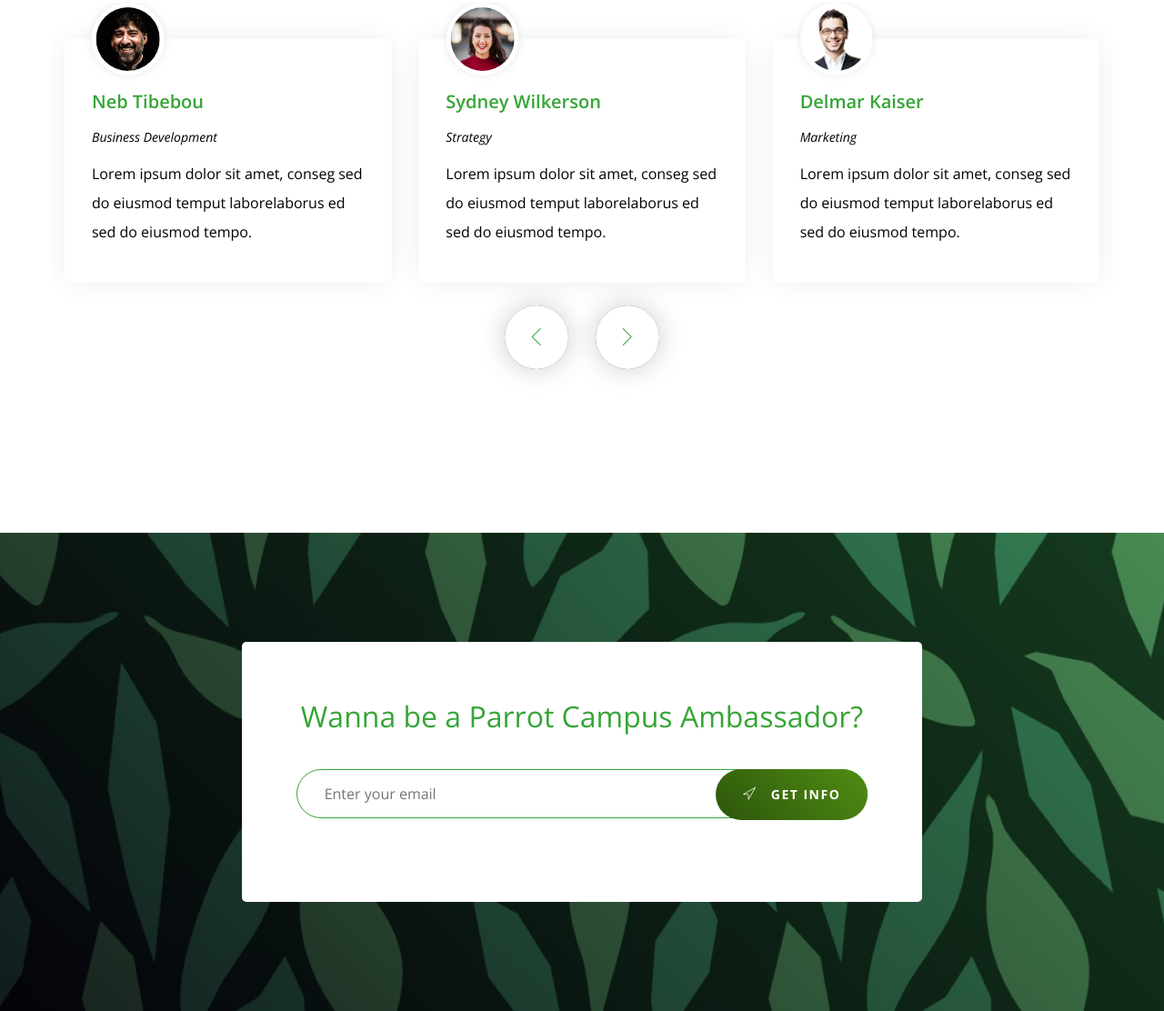
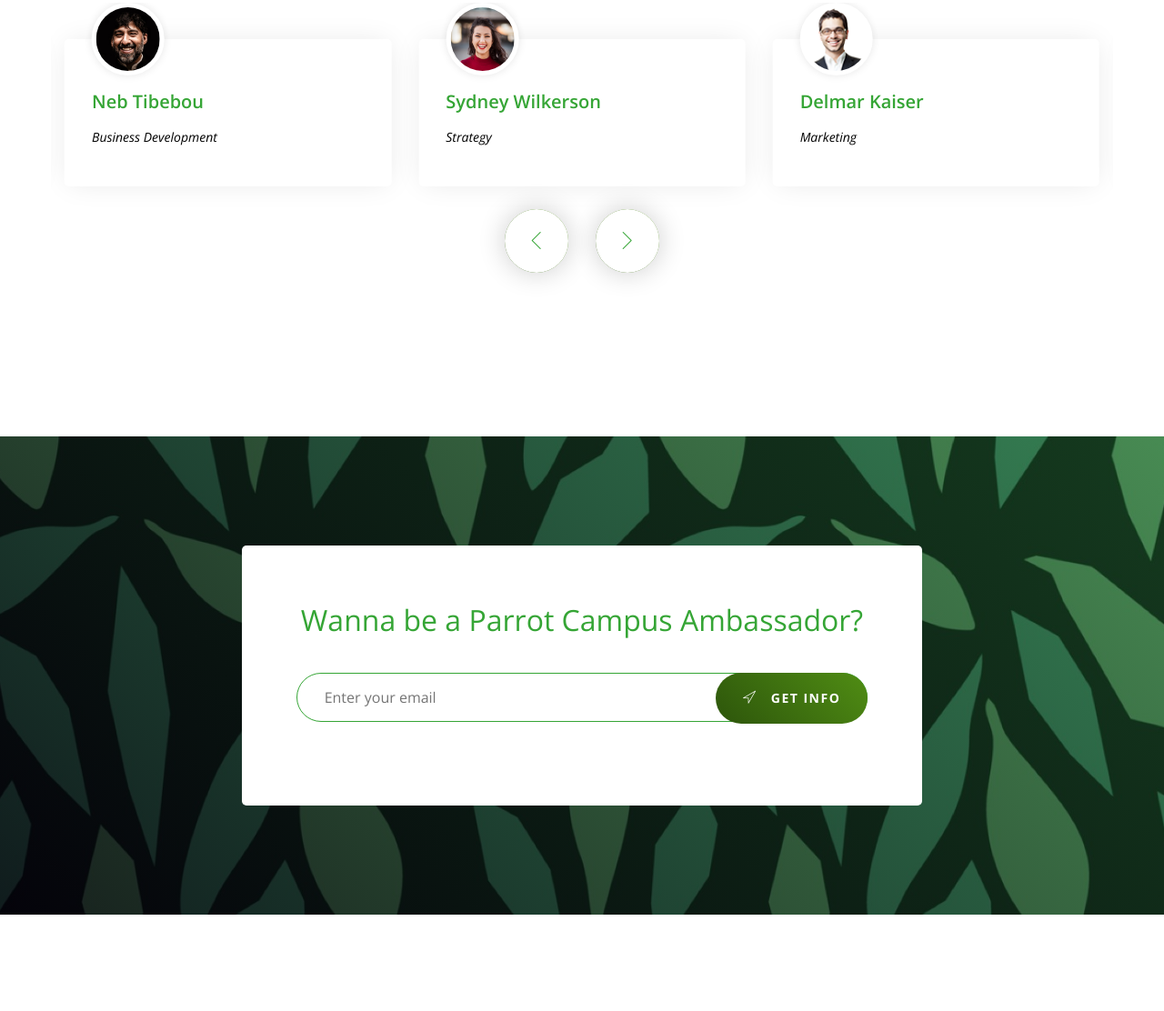
Before and after one commit to cameronking4/Parrot-HP, a plain HTML site: page team.html in a window 1280 px wide. Shown: the part 949-2061 px from the top of the page at 91% size. Drawn offline with nearby package versions, Linux system fonts and the light colour scheme.

Commit message:
instagram

```diff
--- a/team.html
+++ b/team.html
@@ -171,7 +171,7 @@
                             </div>
                             <h4>Cameron King</h4>
                             <h6 class="position">Founder</h6>
-                            <p>Lorem ipsum dolor sit amet, conseg sed do eiusmod temput laborelaborus ed sed do eiusmod tempo.</p>
+<!--                            <p>Lorem ipsum dolor sit amet, conseg sed do eiusmod temput laborelaborus ed sed do eiusmod tempo.</p>-->
                         </div>
                         <div class="team-box">
                             <div class="team-image">
@@ -179,7 +179,7 @@
                             </div>
                             <h4>Neb Tibebou</h4>
                             <h6 class="position">Business Development</h6>
-                            <p>Lorem ipsum dolor sit amet, conseg sed do eiusmod temput laborelaborus ed sed do eiusmod tempo.</p>
+<!--                            <p>Lorem ipsum dolor sit amet, conseg sed do eiusmod temput laborelaborus ed sed do eiusmod tempo.</p>-->
                         </div>
                         <div class="team-box">
                             <div class="team-image">
@@ -187,7 +187,7 @@
                             </div>
                             <h4>Sydney Wilkerson</h4>
                             <h6 class="position">Strategy</h6>
-                            <p>Lorem ipsum dolor sit amet, conseg sed do eiusmod temput laborelaborus ed sed do eiusmod tempo.</p>
+<!--                            <p>Lorem ipsum dolor sit amet, conseg sed do eiusmod temput laborelaborus ed sed do eiusmod tempo.</p>-->
                         </div>
                         <div class="team-box">
                             <div class="team-image">
@@ -195,7 +195,7 @@
                             </div>
                             <h4>Delmar Kaiser</h4>
                             <h6 class="position">Marketing</h6>
-                            <p>Lorem ipsum dolor sit amet, conseg sed do eiusmod temput laborelaborus ed sed do eiusmod tempo.</p>
+<!--                            <p>Lorem ipsum dolor sit amet, conseg sed do eiusmod temput laborelaborus ed sed do eiusmod tempo.</p>-->
                         </div>
                         <div class="team-box">
                             <div class="team-image">
@@ -203,7 +203,7 @@
                             </div>
                             <h4>Sophie Elliott</h4>
                             <h6 class="position">Strategy</h6>
-                            <p>Lorem ipsum dolor sit amet, conseg sed do eiusmod temput laborelaborus ed sed do eiusmod tempo.</p>
+<!--                            <p>Lorem ipsum dolor sit amet, conseg sed do eiusmod temput laborelaborus ed sed do eiusmod tempo.</p>-->
                         </div>
                         <div class="team-box">
                             <div class="team-image">
@@ -211,7 +211,7 @@
                             </div>
                             <h4>Nathan Blaise</h4>
                             <h6 class="position">Strategy</h6>
-                            <p>Lorem ipsum dolor sit amet, conseg sed do eiusmod temput laborelaborus ed sed do eiusmod tempo.</p>
+<!--                            <p>Lorem ipsum dolor sit amet, conseg sed do eiusmod temput laborelaborus ed sed do eiusmod tempo.</p>-->
                         </div>
                     </div>
                 </div>
```
Also changed, not shown: index.html (+2 -2 lines).
